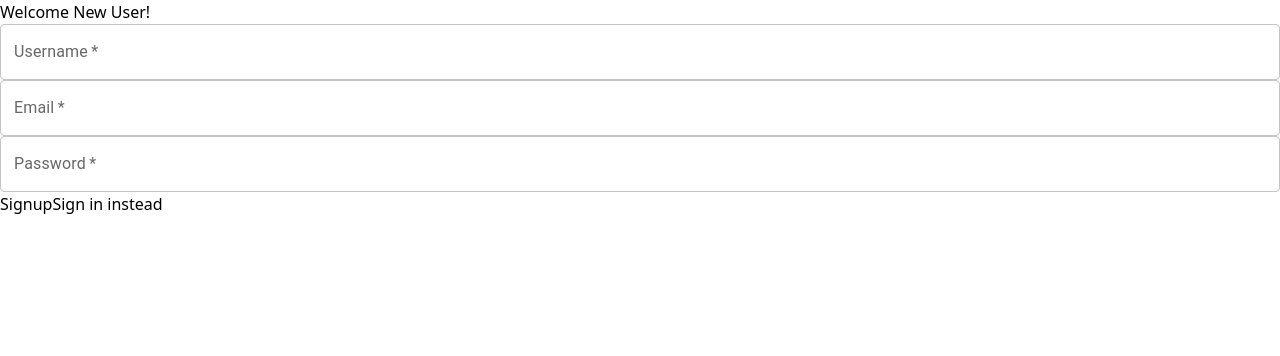
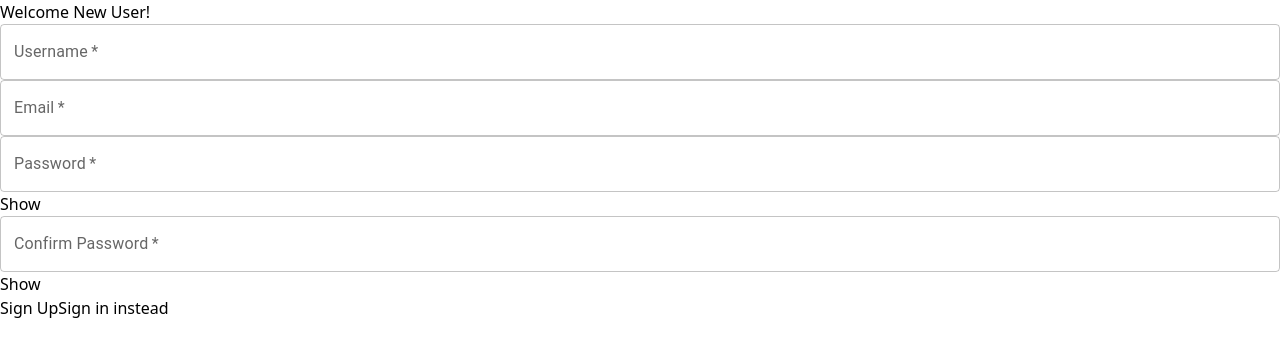
Before and after one commit to blahbalhabl/login-system-mern-jwt-google-authenticator, a React (Vite) app in the folder client/: page /auth/register in a window 1280 px wide. Shown: the top 356 px of the page. Built offline with nearby package versions, Linux system fonts and the light colour scheme; no server answers.

Commit message:
feat: added-custom-button-protected-field-component

```diff
--- /dev/null
+++ b/client/src/components/Button.jsx
@@ -0,0 +1,32 @@
+/**
+ * @desc This component is a button that can be used to perform an action. It has a type, label, and onClick function.
+ * @param {object} props
+ * @param {string} props.type - The type of button to render
+ * @param {string} props.label - The label of the button
+ * @param {function} props.onClick - The function to be called when the button is clicked
+ * @param {boolean} props.fullWidth - The width of the button
+ * @param {string} props.className - The class name of the button\
+ * @returns
+ */
+
+const Button = (props) => {
+  const types = {
+    primary: 'bg-blue-500 text-white hover:bg-blue-700',
+    secondary: 'bg-transparent border border-neutral-400 text-black hover:bg-neutral-200 hover:border-neutral-200',
+    success: 'bg-green-500 text-white hover:bg-green-70',
+    warning: 'bg-yellow-500 text-white hover:bg-yellow-700',
+    delete: 'bg-red-500 text-white hover:bg-red-700',
+  };
+
+  // TODO: Add a disabled state to the button
+
+  return (
+    <button
+      className={`${types.hasOwnProperty(props.type) ? types[props.type] : ''} ${props.fullWidth ? 'w-full' : 'w-fit'} rounded-md px-4 py-2 ${props.className}`}
+      onClick={(e) => props.onClick(e)}>
+        {props.label}
+    </button>
+  )
+};
+
+export default Button
--- a/client/src/components/Modal.jsx
+++ b/client/src/components/Modal.jsx
@@ -1,55 +1,65 @@
 /**
+ * @desc This component is a modal that can be used to display a message or perform an action. It has a button that opens the modal, a title, and children.
  * @param {boolean} open - State to control the modal
+ * @param {function} callback - Function to be called when the modal button is clicked
+ * @param {string} type - The type of modal to render
+ * @param {string} btnType - The type of button to render
+ * @param {string} text - The label of the button
+ * @param {string} title - The title of the modal
+ * @param {object} children - The children of the modal
+ * @returns
  */
 
 import { useState } from "react"
+import Button from "./Button";
 import { Dialog, DialogTitle, DialogActions, Box } from '@mui/material'
 
-const Modal = ({ text, title,  callback, children }) => {
+const Modal = (props) => {
   const [open, setOpen] = useState(false);
   const handleOpen = () => setOpen(true);
   const handleClose = () => setOpen(false);
 
   return (
     <div>
-      <button
-        onClick={handleOpen}>
-          { text }
-      </button>
+      <Button
+        type={props.btnType}
+        label={props.text}
+        onClick={handleOpen} />
       <Dialog
         fullWidth
         open={open}
         onClose={handleClose}>
         {/* Modal Title */}
         <Box className='flex justify-between border-b-2 h-fit mx-3'>
-          <DialogTitle>{title}</DialogTitle>
+          <DialogTitle>{props.title}</DialogTitle>
           <span className="flex justify-center items-center p-2">
             <button
               onClick={handleClose}
               className="h-fit font-bold text-red-500 text-lg hover:text-red-600 hover:scale-105 transition-all duration-200">
+                {/* TODO: Add a close icon */}
                 x
             </button>
           </span>
         </Box>
         {/* Main Modal Content */}
         <Box className='m-5'>
-          {children}
+          {props.children}
         </Box>
         {/* Modal Actions */}
-        <DialogActions className="border-t-2 h-fit mx-3">
-          <div className="flex gap-5 p-3">
-            <button
-              className="hover:outline outline-1 outline-gray-500 rounded-md p-2 transition-all duration-200"
-              onClick={handleClose}>
-                Cancel
-            </button>
-            <button
-              className="outline outline-1 outline-blue-400 bg-blue-400 rounded-md p-2 transition-all duration-200 hover:bg-blue-600"
-              onClick={() => callback() }>
-                Done
-            </button>
-          </div>
-        </DialogActions>
+        { props.type === 'confirm' &&
+          <DialogActions className="border-t-2 h-fit mx-3">
+            <div className="flex gap-5 p-3">
+              <Button
+                type='secondary'
+                label='Cancel'
+                onClick={handleClose}/>
+              <Button
+                type='primary'
+                label='Done'
+                onClick={() => props.callback()}/>
+            </div>
+          </DialogActions>
+        }
       </Dialog>
     </div>
   )
--- /dev/null
+++ b/client/src/components/ProtectedField.jsx
@@ -0,0 +1,52 @@
+/**
+ * @desc This component is a text field that can be used to input a password. It has a button that allows the user to show or hide the password.
+ * @param {object} props - The properties of the component
+ * @param {string} props.name - The name of the input field
+ * @param {string} props.id - The id of the input field
+ * @param {string} props.label - The label of the input field
+ * @param {string} props.variant - The variant of the input field
+ * @param {boolean} props.required - The required status of the input field
+ * @param {boolean} props.fullWidth - The width of the input field
+ * @param {string} props.helperText - The helper text of the input field
+ * @param {boolean} props.error - The error status of the input field
+ * @param {function} props.onChange - The function to be called when the input field changes
+ * @returns
+ */
+
+import { useState } from 'react'
+import { TextField } from '@mui/material'
+
+const ProtectedField = (props) => {
+  const [type, setType] = useState('password');
+
+  const showPassword = (e) => {
+    e.preventDefault();
+    setType(type === 'password' ? 'text' : 'password');
+  };
+
+  return (
+    <div className='relative'>
+      <TextField
+        name={props.name}
+        id={props.id}
+        label={props.label}
+        variant={props.variant}
+        type={type}
+        required={props.required}
+        fullWidth={props.fullWidth}
+        helperText={props.error ? props.helperText : ''}
+        error={props.error}
+        onChange={props.onChange}
+      />
+      <button
+        className={`absolute right-3 top-4 ${props.error ? 'text-red-500' : 'text-blue-600'} hover:text-blue-700 transition-all duration-200`}
+        onClick={showPassword}
+        >
+        {/* TODO: Add an eye icon */}
+        {type === 'password' ? 'Show' : 'Hide'}
+      </button>
+    </div>
+  )
+}
+
+export default ProtectedField
--- a/client/src/pages/Dashboard.jsx
+++ b/client/src/pages/Dashboard.jsx
@@ -36,6 +36,8 @@ const Dashboard = () => {
     <div>
 			<h1>Dashboard</h1>
 			<Modal
+				type='confirm'
+				btnType='primary'
 				text='Show Users'
 				title='Users'
 				callback={tryCallaback}>
--- a/client/src/pages/Login.jsx
+++ b/client/src/pages/Login.jsx
@@ -3,11 +3,13 @@
  */
 
 import { useState, useEffect } from "react"
+import { useLocation, useNavigate, Link } from "react-router-dom"
 import axios from "../api/axios"
 import useAuth from "../hooks/useAuth"
+import useIsAuthenticated from "../hooks/useIsAuthenticated"
+import Button from "../components/Button"
+import ProtectedField from "../components/ProtectedField"
 import { TextField } from "@mui/material"
-import { useLocation, useNavigate, Link } from "react-router-dom"
-import useIsAuthenticated from "../hooks/useIsAuthenticated"
 
 const Login = () => {
   const nav = useNavigate();
@@ -18,6 +20,7 @@ const Login = () => {
   const isLoggedIn = useIsAuthenticated();
 
   const [inputs, setInputs] = useState({});
+  const [error, setError] = useState(false);
 
   const handleChange = (e) => {
     const { name, value } = e.target;
@@ -30,9 +33,11 @@ const Login = () => {
       await axios.post('/auth/login', inputs)
       .then((res) => {
         setAuth(res.data.user);
+        setError(false);
         nav(from, { replace: true });
       })
     } catch (err) {
+      setError(true);
       throw new Error(err);
     }
   };
@@ -50,32 +55,39 @@ const Login = () => {
           Sign In
         </h1>
         <div className='flex flex-col gap-5 w-full'>
+          {error && <p className='text-red-500 text-sm font-semibold text-center w-full'>Invalid Login Credentials</p>}
           <TextField
             className='caret-blue-600'
             name="email"
             id="email"
             label="Email"
             variant="outlined"
+            error={error}
             type='email'
             required
-            fullWidth={true}
-            onChange={handleChange} />
-          <TextField
+            fullWidth
+            onChange={handleChange}
+          />
+          <ProtectedField
             className='caret-blue-600'
             name="password"
             id="password"
             label="Password"
             variant="outlined"
-            type='password'
+            error={error}
+            value={inputs.password}
             required
-            fullWidth={true}
-            onChange={handleChange} />
+            fullWidth
+            onChange={handleChange}
+          />
         </div>
-				<button
-					className='w-2/3 bg-blue-500 text-white text-xl font-semibold px-4 py-1  hover:bg-blue-700 rounded-md'
-					onClick={handleSubmit}>
-            Log In
-				</button>
+        <Button
+          className='text-white text-xl font-semibold'
+          type='primary'
+          label='Sign In'
+          onClick={handleSubmit}
+          fullWidth
+        />
         <Link
           className="hover:underline text-blue-600 text-sm font-semibold"
           to='/auth/register'>
--- a/client/src/pages/Signup.jsx
+++ b/client/src/pages/Signup.jsx
@@ -1,13 +1,17 @@
 import { useEffect, useState } from 'react';
+import { useLocation, useNavigate, Link } from 'react-router-dom';
 import axios from '../api/axios';
 import useAuth from '../hooks/useAuth';
-import { useLocation, useNavigate, Link } from 'react-router-dom';
+import useIsAuthenticated from '../hooks/useIsAuthenticated';
+import Button from '../components/Button';
+import ProtectedField from '../components/ProtectedField';
 import { TextField } from '@mui/material';
-import useIsAuthenticated from '../hooks/useIsAuthenticated';
+
 
 const Signup = () => {
 	const { auth, setAuth } = useAuth();
 	const [inputs, setInputs] = useState({});
+
 	const nav = useNavigate();
 	const isLoggedIn = useIsAuthenticated();
 	const loc = useLocation();
@@ -16,6 +20,11 @@ const Signup = () => {
 	const handleChange = (e) => {
 		const { name, value } = e.target;
 		setInputs({ ...inputs, [name]: value });
+	};
+
+	const isPasswordMatch = () => {
+		// returns true if the passwords do not match
+		return inputs.password !== inputs.confirmPassword;
 	};
 
 	const handleSubmit = async (e) => {
@@ -58,7 +67,7 @@ const Signup = () => {
 						variant="outlined"
 						type='text'
 						required
-						fullWidth={true}
+						fullWidth
 						onChange={handleChange} />
 					<TextField
 						className='caret-blue-600'
@@ -68,24 +77,37 @@ const Signup = () => {
 						variant="outlined"
 						type='email'
 						required
-						fullWidth={true}
+						fullWidth
 						onChange={handleChange} />
-					<TextField
+					<ProtectedField
 						className='caret-blue-600'
 						name="password"
 						id="password"
 						label="Password"
 						variant="outlined"
-						type='password'
+						error={isPasswordMatch()}
 						required
-						fullWidth={true}
+						fullWidth
+						onChange={handleChange} />
+					<ProtectedField
+						className='caret-blue-600'
+						name="confirmPassword"
+						id="confirmPassword"
+						label="Confirm Password"
+						variant="outlined"
+						helperText={isPasswordMatch() ? '' : 'Passwords do not match'}
+						error={isPasswordMatch()}
+						required
+						fullWidth
 						onChange={handleChange} />
 				</div>
-				<button
-					className='w-2/3 bg-blue-500 text-white text-xl font-semibold py-1  hover:bg-blue-700 rounded-md'
-					onClick={handleSubmit}>
-						Signup
-				</button>
+				<Button
+          className='text-white text-xl font-semibold'
+          type='primary'
+          label='Sign Up'
+          onClick={handleSubmit}
+          fullWidth
+        />
 				<Link
           className="hover:underline text-blue-600 text-sm font-semibold"
           to='/auth/login'>
```
